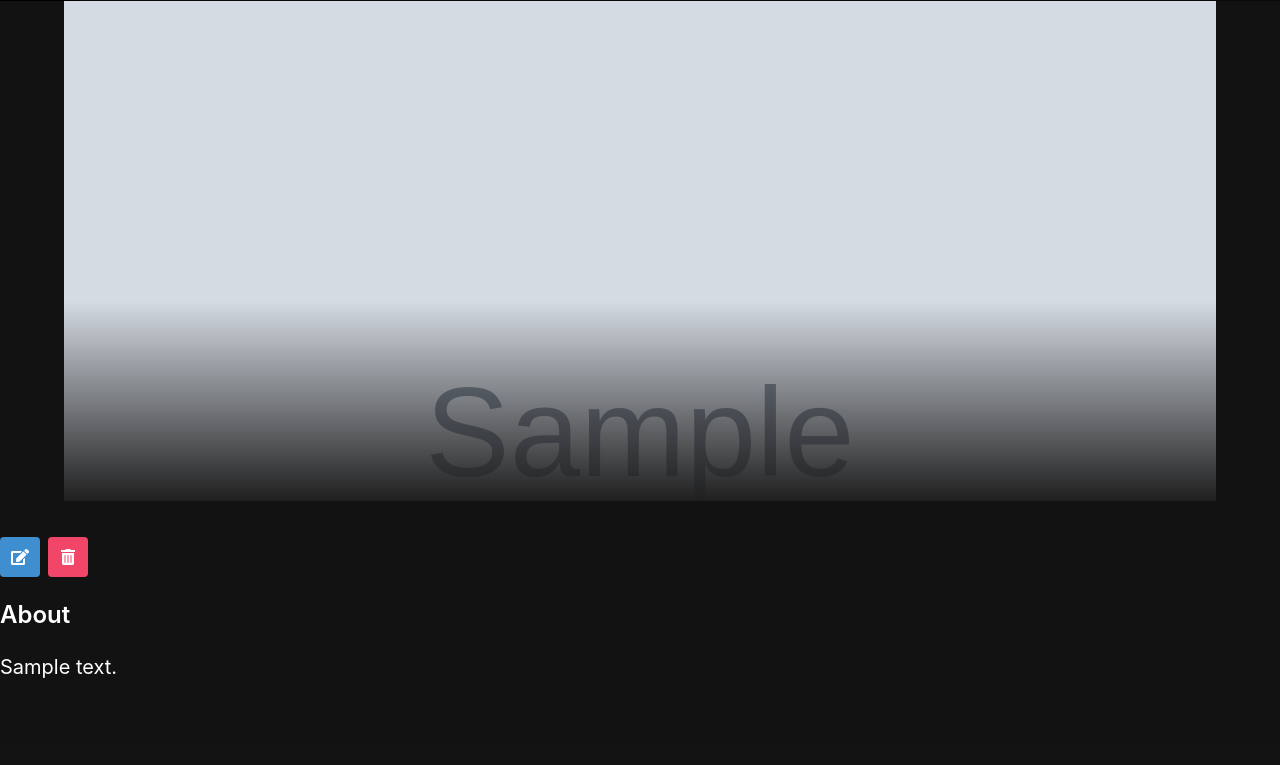
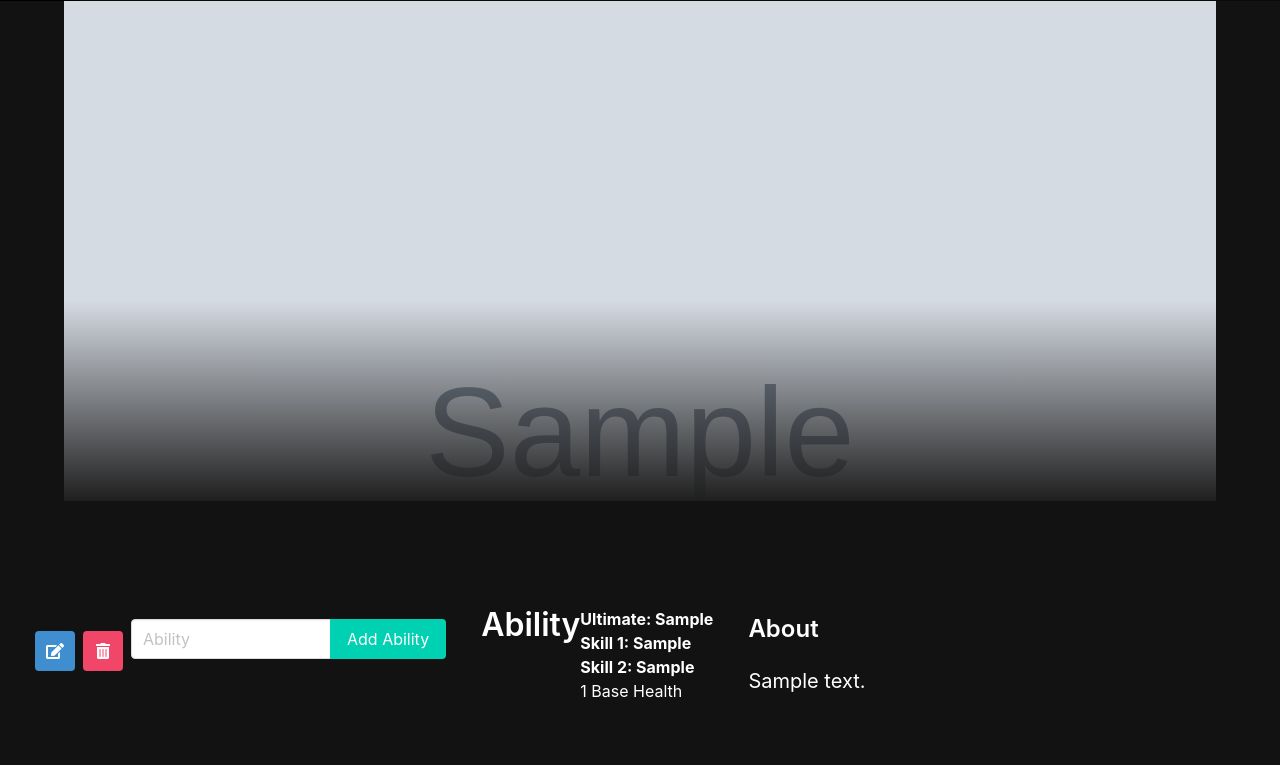
Before and after one commit to kryp-2nite/league_character, a Django app: page /characters/1/ in a window 1280 px wide. Shown: the part 51-816 px from the top of the page. Before the commit the page ends 729 px from the top, so only its background shows below. Run offline with Django 3.2, Linux system fonts and the light colour scheme; tables that the repository leaves empty hold one stand-in row (values such as "Sample post"); grey boxes marked "Sample" are stand-in pictures.

Commit message:
added one to many

```diff
--- a/main_app/admin.py
+++ b/main_app/admin.py
@@ -2,7 +2,8 @@ from django.contrib import admin
 
 # Register your models here.
 from django.contrib import admin
-from .models import Champion # import the Artist model from models.py
+from .models import Champion, Abilities # import the Artist model from models.py
 # Register your models here.
 
 admin.site.register(Champion) # this line will add the model to the admin panel
+admin.site.register(Abilities)
--- a/main_app/models.py
+++ b/main_app/models.py
@@ -13,3 +13,13 @@ class Champion(models.Model):
 
     class Meta:
         ordering = ['name']
+
+class Abilities(models.Model):
+    ultimate = models.CharField(max_length=150)
+    skill1 = models.CharField(max_length=150)
+    skill2 = models.CharField(max_length=150)
+    health = models.IntegerField(default=0)
+    champion = models.ForeignKey(Champion, on_delete=models.CASCADE, related_name='abilities')
+
+    def __str__(self):
+        return self.ultimate
--- a/main_app/static/styles/style.css
+++ b/main_app/static/styles/style.css
@@ -73,7 +73,32 @@ body {
 
   .detail__container {
     margin-top: 500px;
+    padding: 35px;
   }
   p {
     font-size: 20px;
   }
+
+  .detail__songs {
+    width: 100%;
+    display: flex;
+    flex-direction: column;
+  }
+
+  .song {
+    width: 100%;
+    padding: 10px;
+    display: grid;
+    grid-template-columns: 0.1fr 3fr 1fr;
+    border-radius: 5px;
+  }
+
+  .song:hover {
+    background-color: hsla(0, 0%, 100%, 0.1);
+    cursor: pointer;
+  }
+  .detail__ability {
+    display: flex;
+    position: center;
+    padding: 35px;
+  }
--- a/main_app/templates/character_detail.html
+++ b/main_app/templates/character_detail.html
@@ -15,7 +15,48 @@
       <span class="icon">
         <i class="fas fa-trash-alt"></i>
       </span>
+
     </a>
+    <form class="mb-5" action="{% url 'ability_create' champion.pk %}" method="post">
+        {% csrf_token %}
+        <div class="field has-addons">
+          <div class="control">
+            <input
+              class="input"
+              type="text"
+              name="skill1"
+              placeholder="Ability"
+              required
+            />
+          </div>
+
+          <div class="control">
+            <input class="button is-primary" type="submit" value="Add Ability" />
+          </div>
+        </div>
+      </form>
+    <div class="detail__ability">
+        <h3 class="title is-3">Ability</h3>
+
+        {% for ability in champion.abilities.all %}
+        <div class="ability-description">
+
+          <span><b>Ultimate: {{ability.ultimate}}</b></span>
+          <br>
+          <span><b>Skill 1: {{ability.skill1}}</b></span>
+          <br>
+          <span><b>Skill 2: {{ability.skill2}}</b></span>
+          <br>
+          <span>{{ability.health}} Base Health</span>
+        </div>
+            {% empty %}
+        <article class="message">
+          <div class="message-header">
+            <p>No Abilities available</p>
+          </div>
+        </article>
+
+        {% endfor %}
   </div>
   <div class="detail__about">
     <h4 class="title is-4">About</h4>
--- a/main_app/urls.py
+++ b/main_app/urls.py
@@ -8,4 +8,5 @@ urlpatterns = [
     path('characters/<int:pk>/', views.CharacterDetail.as_view(),name='character_detail'),
     path('characters/<int:pk>/update', views.CharacterUpdate.as_view(),name='character_update'),
     path('characters/<int:pk>/delete', views.CharacterDelete.as_view(),name='character_delete'),
+    path('characters/<int:pk>/abilities/new/', views.AbilityCreate.as_view(),name='ability_create'),
 ]
--- a/main_app/views.py
+++ b/main_app/views.py
@@ -2,7 +2,7 @@ from django.shortcuts import render
 from django.views import View # <- View class to handle requests
 from django.http import HttpResponse # <- a class to handle sending a type of response
 from django.views.generic.base import TemplateView
-from .models import Champion
+from .models import Champion, Abilities
 from django.views.generic.edit import CreateView, UpdateView, DeleteView
 from django.views.generic import DetailView
 from django.urls import reverse
@@ -51,3 +51,11 @@ class CharacterDelete(DeleteView):
     model = Champion
     template_name = 'character_delete_confirm.html'
     success_url = "/characters/"
+
+class AbilityCreate(View):
+    def post(self, request, pk):
+
+        skill1 = request.POST.get('skill1')
+        champion = Champion.objects.get(pk=pk)
+        Abilities.objects.create(skill1=skill1)
+        return redirect('character_detail', pk=pk)
```
Also changed, not shown: main_app/migrations/0002_auto_20211008_0045.py (added), main_app/migrations/0003_auto_20211008_0059.py (added).
